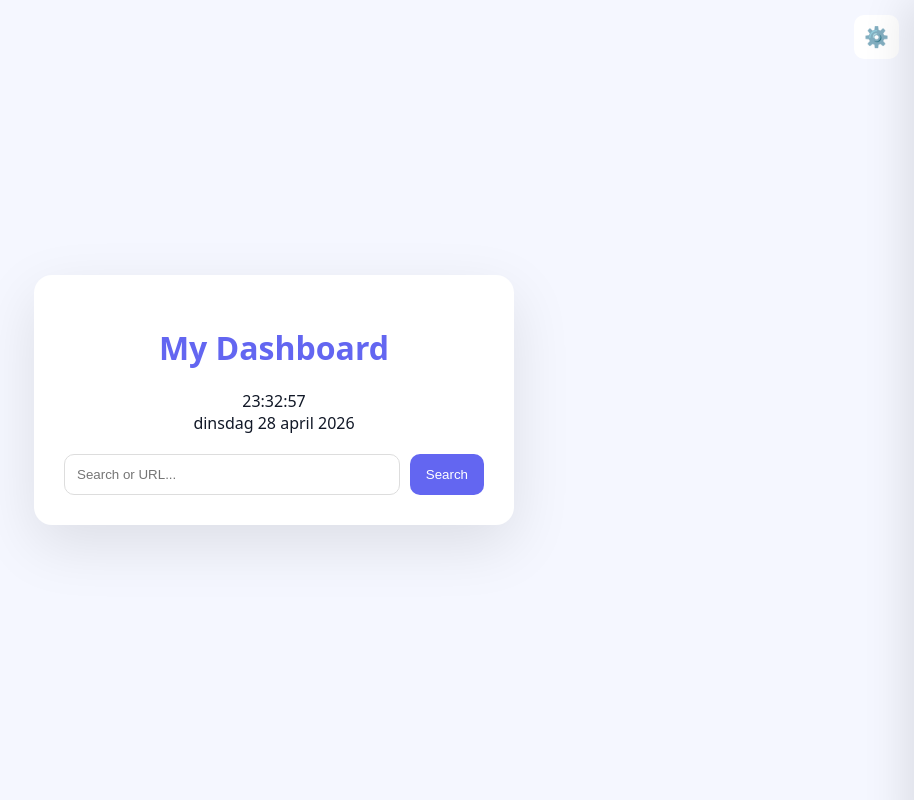
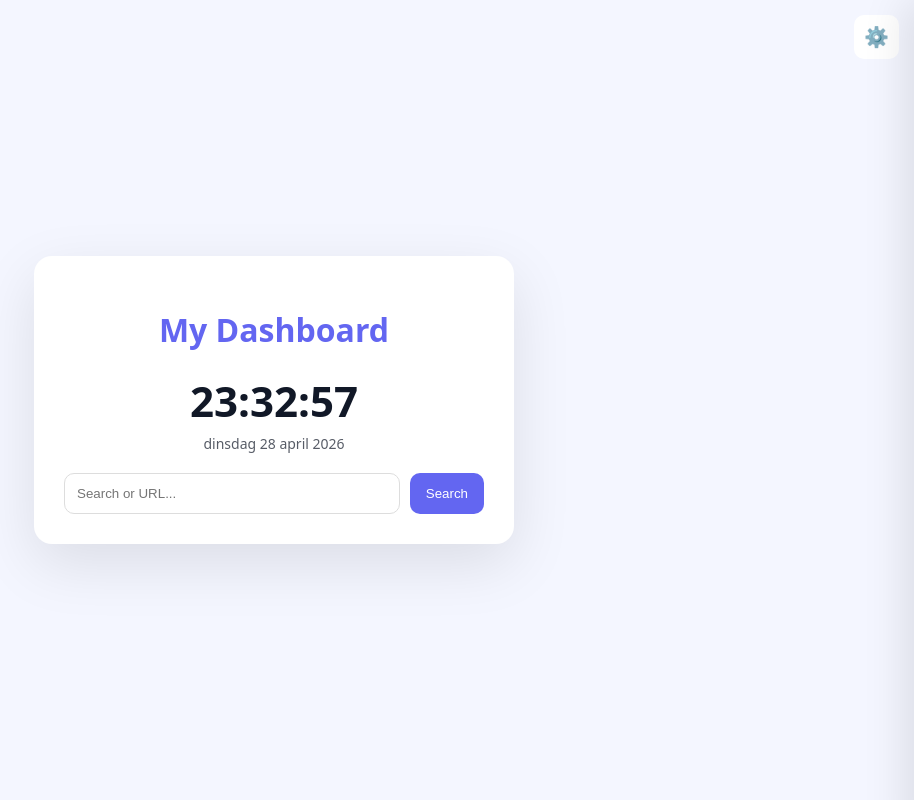
Before and after one commit to PreciousLittlePearlsTec1/Dash32932LM3H3T, a plain HTML site: page PreciousLittlePearls/Dasboard/index.html in a window 1280 px wide. Shown: the whole page, without its empty margins (366-1280 px from the left). Drawn offline with Linux system fonts and the light colour scheme.

Commit message:
Update style.css

```diff
--- a/PreciousLittlePearls/Dasboard/style.css
+++ b/PreciousLittlePearls/Dasboard/style.css
@@ -1,8 +1,8 @@
 :root{
-  --bg:#f5f7ff;
+  --accent:#6366f1;
+  --bg:#f4f6ff;
   --card:#ffffff;
   --text:#111827;
-  --accent:#6366f1;
 }
 
 body.dark{
@@ -72,8 +72,8 @@ button{
   display:none;
   justify-content:center;
   align-items:center;
+  flex-direction:column;
   background:var(--bg);
-  flex-direction:column;
 }
 
 .spinner{
@@ -96,16 +96,16 @@ button{
   right:15px;
   font-size:20px;
   cursor:pointer;
-  background:var(--card);
   border:none;
   padding:10px;
   border-radius:10px;
+  background:var(--card);
 }
 
 #settingsPanel{
   position:fixed;
+  top:0;
   right:-300px;
-  top:0;
   width:260px;
   height:100%;
   background:var(--card);
@@ -118,7 +118,23 @@ button{
   right:0;
 }
 
-/* analog clock */
+/* clock */
+.clock{
+  margin-bottom:15px;
+}
+
+#time{
+  font-size:42px;
+  font-weight:700;
+}
+
+#date{
+  font-size:14px;
+  opacity:.7;
+  margin-top:5px;
+}
+
+/* analog */
 #analogClock{
   width:140px;
   height:140px;
```
